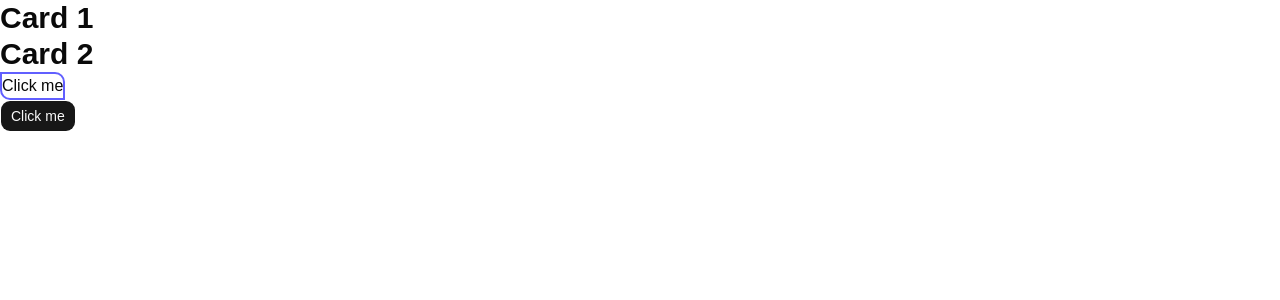
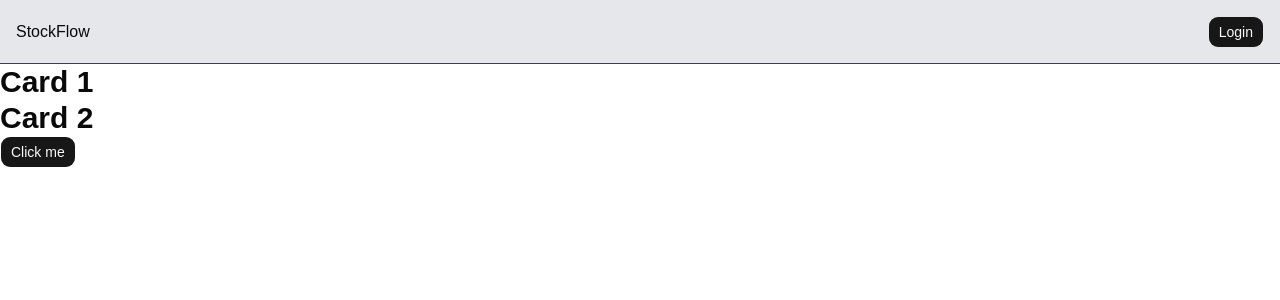
Before and after one commit to Aloka-shashith/stockflow-web-application, a React (Vite) app: page / in a window 1280 px wide. Shown: the top 300 px of the page. Built offline with nearby package versions, Linux system fonts and the light colour scheme.

Commit message:
Did some changes

```diff
--- a/src/App.jsx
+++ b/src/App.jsx
@@ -1,13 +1,9 @@
 import React from 'react'
-
-import Home from './pages/Home'
-import Login from './pages/Login'
 
 function App() {
   return (
     <div>
-      <Home />
-      <Login />
+      App
     </div>
   )
 }
--- /dev/null
+++ b/src/components/top-nav/TopNav.jsx
@@ -0,0 +1,14 @@
+import React from "react";
+
+import { Button as ShadCNButton } from "../ui/button";
+
+function TopNav() {
+  return (
+    <div className="flex justify-between items-center h-16 p-4 bg-gray-200 border-b border-b-gray-700">
+      <div>StockFlow</div>
+      <ShadCNButton>Login</ShadCNButton>
+    </div>
+  );
+}
+
+export default TopNav;
--- a/src/pages/Home.jsx
+++ b/src/pages/Home.jsx
@@ -1,15 +1,17 @@
 import React from "react";
+
 import Card from "../components/Card";
-import Button from "../components/Button";
-import { Button as ShadCNButton } from "../components/ui/button";
+import {Button} from "../components/ui/button";
+import TopNav from "../components/top-nav/TopNav";
+
 
 function Home() {
   return (
     <div>
+      <TopNav />
       <Card content="Card 1" />
       <Card content="Card 2" />
-      <Button />
-      <ShadCNButton>Click me</ShadCNButton>
+      <Button>Click me</Button>
     </div>
   );
 }
```
